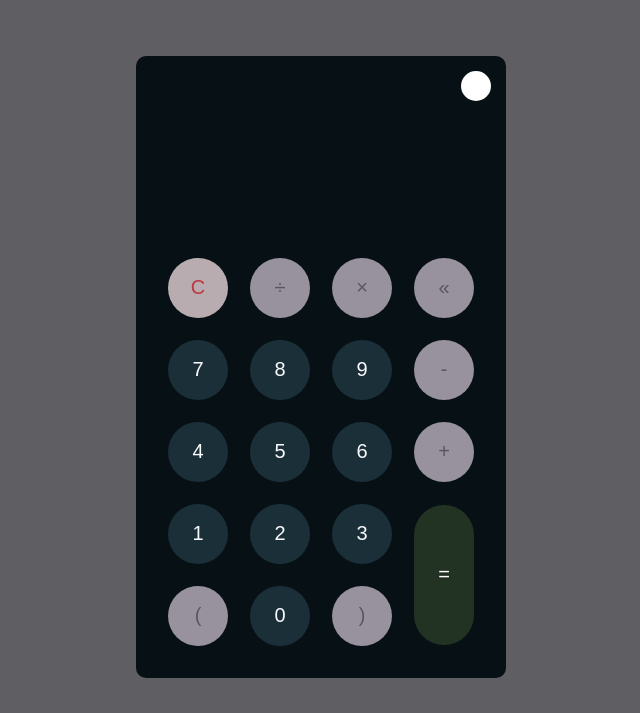
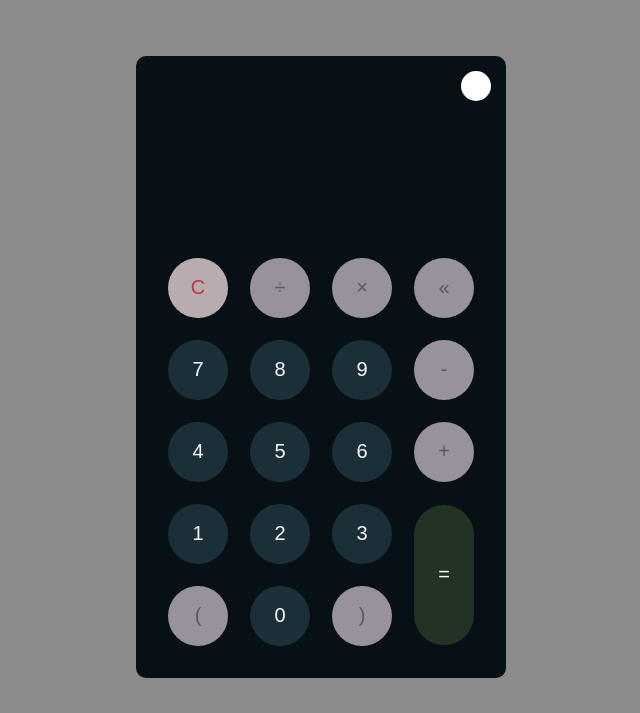
Before and after one commit to chandiosamad07/OIBSIP, a plain HTML site: page Level 2/Task 1/index.html in a window 1280 px wide. Shown: the part 87-800 px from the top of the page, without its empty margins (319-959 px from the left). Drawn offline with Linux system fonts and the light colour scheme.

```diff
--- a/Level 2/Task 1/style.css
+++ b/Level 2/Task 1/style.css
@@ -16,7 +16,7 @@ a {
 }
 
 body {
-    background: #5f5f63;
+    background: #8c8c8d;
 }
 
 .container {
```
